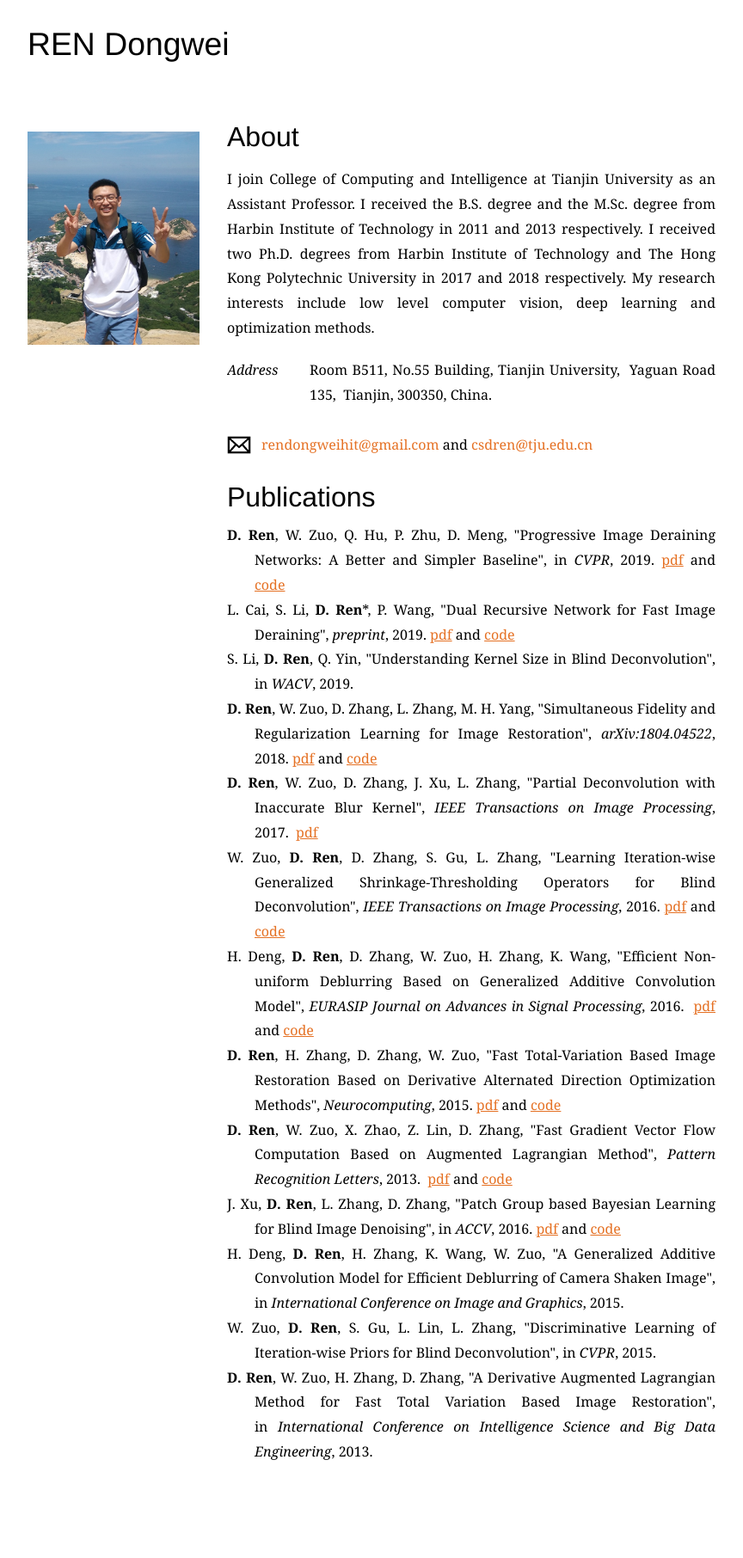
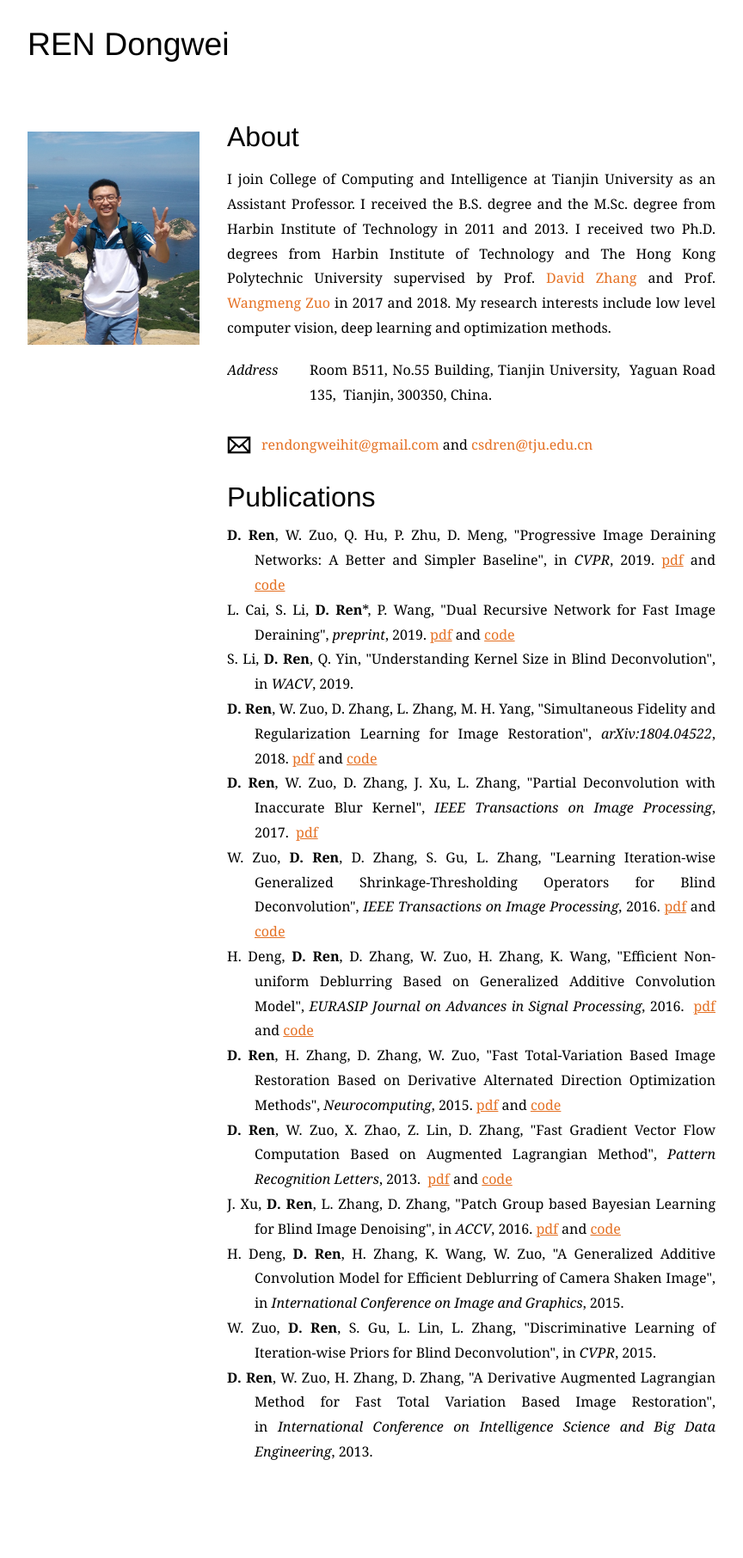
Before and after one commit to csdwren/csdwren.github.io, a Jekyll site: the page built from index.html, in a window 1280 px wide. Shown: the whole page at 86% size, without its empty margins (208-1072 px from the left). Built offline with Jekyll 4.4.1, drawn with Linux system fonts in a browser that asks for light colours; some web fonts are replaced.

Commit message:
Update index.html

```diff
--- a/index.html
+++ b/index.html
@@ -7,7 +7,7 @@
 </div>
 	<div id="section2">
 	  <h3>About</h3>
-			<p align="justify">I join College of Computing and Intelligence at Tianjin University as an Assistant Professor.	 I received the B.S. degree and the M.Sc. degree from Harbin Institute of Technology in 2011 and 2013 respectively. I received two Ph.D. degrees from Harbin Institute of Technology and The Hong Kong Polytechnic University in 2017 and 2018 respectively. My	research	interests include low level computer vision, deep learning and optimization methods.</p>
+			<p align="justify">I join College of Computing and Intelligence at Tianjin University as an Assistant Professor.	 I received the B.S. degree and the M.Sc. degree from Harbin Institute of Technology in 2011 and 2013. I received two Ph.D. degrees from Harbin Institute of Technology and The Hong Kong Polytechnic University supervised by Prof. <a href="https://www4.comp.polyu.edu.hk/~csdzhang/">David Zhang</a> and Prof. <a href="http://homepage.hit.edu.cn/wangmengzuo">Wangmeng Zuo</a> in 2017 and 2018. My	research	interests include low level computer vision, deep learning and optimization methods.</p>
 			<dl class="cv">
               <dt>Address</dt>
               <dd>
```
